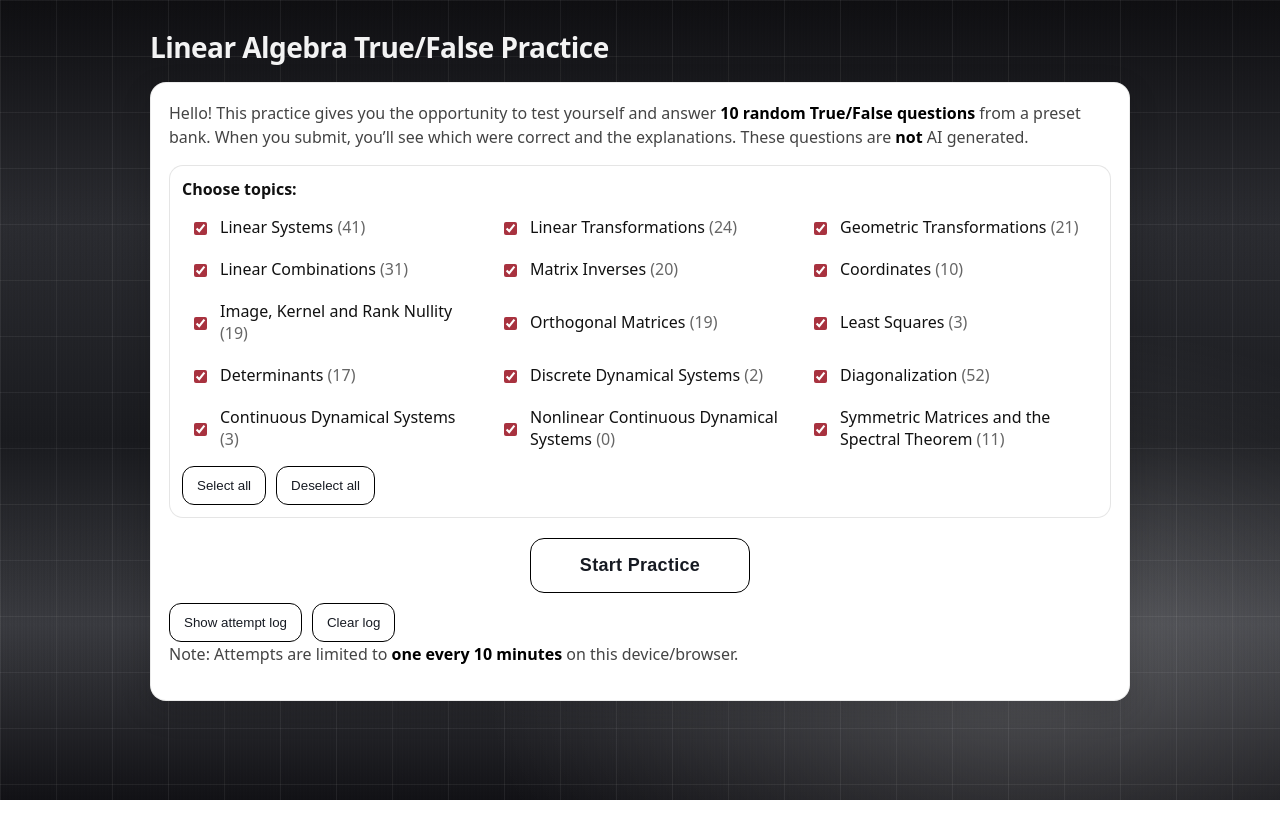
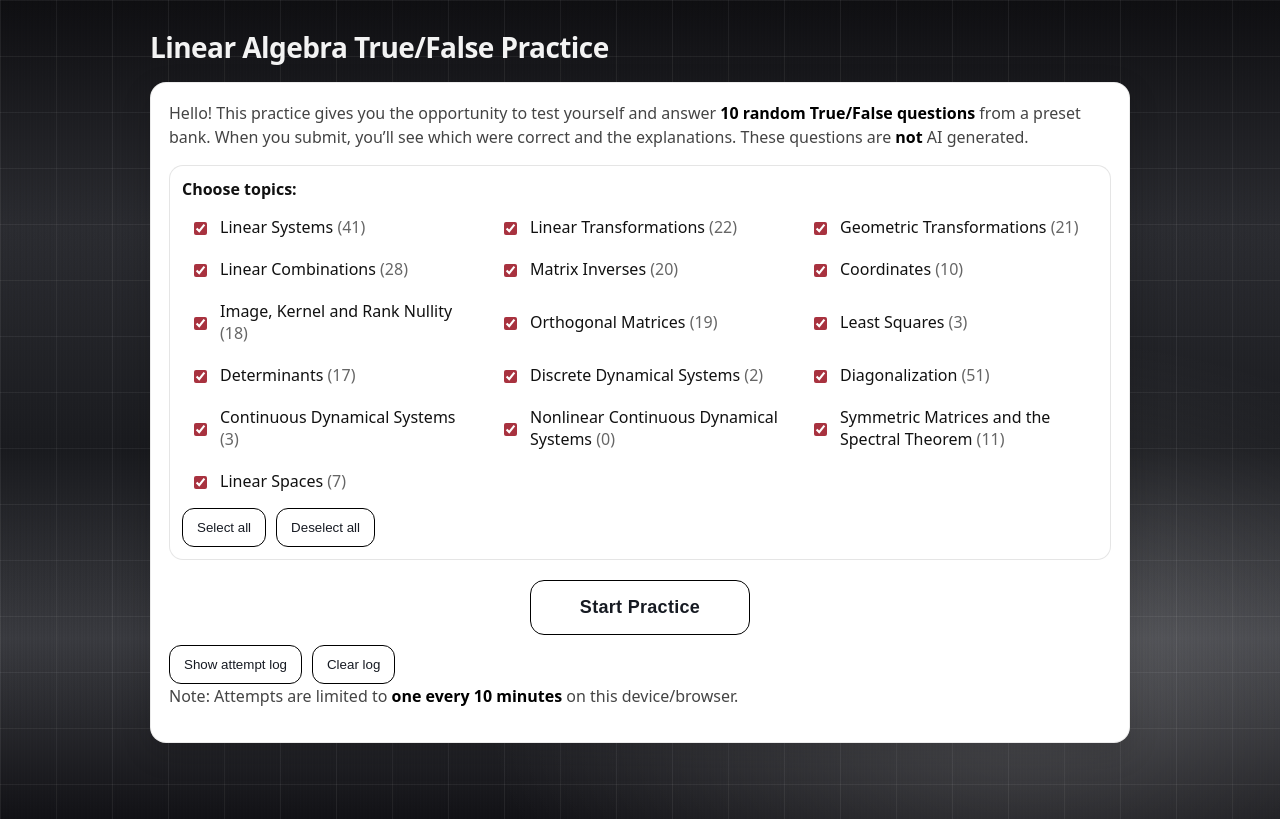
Before and after one commit to RodericGuigoCorominas/linalg-tf-practice, a plain HTML site: page index.html in a window 1280 px wide. Drawn offline with nearby package versions, Linux system fonts and the light colour scheme.

Commit message:
Minor Typos. Added Tag "Linear Spaces"

```diff
--- a/index.html
+++ b/index.html
@@ -432,7 +432,8 @@ button.secondary:hover{
         "Diagonalization",
         "Continuous Dynamical Systems",
         "Nonlinear Continuous Dynamical Systems",
-        "Symmetric Matrices and the Spectral Theorem"
+        "Symmetric Matrices and the Spectral Theorem",
+        "Linear Spaces"
       ];
 
       const TAGS_KEY = "la_tf_selected_tags_v1";
--- a/questions.js
+++ b/questions.js
@@ -1445,21 +1445,21 @@ window.QUESTION_BANK = [
   statement: "The set of $2 \\times 2$ matrices that have $\\begin{bmatrix}1\\\\3\\end{bmatrix}$ as an eigenvector is a linear space.",
   answer: true,
   explanation: "If $A\\vec v=\\lambda\\vec v$ and $B\\vec v=\\mu\\vec v$, then $(A+B)\\vec v=(\\lambda+\\mu)\\vec v$, and for any scalar $k$, $(kA)\\vec v=(k\\lambda)\\vec v$. So the set is closed under addition and scalar multiplication.",
-  tags: ["Diagonalization"]
+  tags: ["Linear Spaces"]
 },
 
 {
   statement: "The polynomials $f_1(x)=x^2+3$, $f_2(x)=2x^2-7$, and $f_3(x)=-3x^2+5$ in $P_2$ are linearly independent.",
   answer: false,
   explanation: "All three lie in $\\operatorname{span}(x^2,1)$, which is 2-dimensional, so they cannot be linearly independent.",
-  tags: ["Linear Combinations"]
+  tags: ["Linear Spaces"]
 },
 
 {
   statement: "If $T:P_2\\to\\mathbb{R}^3$ is linear with $T(1)=\\begin{bmatrix}1\\\\0\\\\0\\end{bmatrix}$ and $T(x)=\\begin{bmatrix}0\\\\1\\\\0\\end{bmatrix}$, then $T(x^2)$ must equal $\\begin{bmatrix}0\\\\0\\\\1\\end{bmatrix}$.",
   answer: false,
   explanation: "Knowing $T$ on $1$ and $x$ does not determine $T(x^2)$. For example, define $T(ax^2+bx+c)=\\begin{bmatrix}c\\\\b\\\\0\\end{bmatrix}$; then $T(1)$ and $T(x)$ match, but $T(x^2)=\\vec 0$.",
-  tags: ["Linear Transformations"]
+  tags: ["Linear Spaces"]
 },
 
 {
@@ -1473,7 +1473,7 @@ window.QUESTION_BANK = [
   statement: "If $T:C^{\\infty}\\to\\mathbb{R}$ is the linear transformation defined by $T(f)=f(0)$, then $\\ker(T)$ is finite-dimensional.",
   answer: false,
   explanation: "$\\ker(T)$ is the set of smooth functions with $f(0)=0$, which is infinite-dimensional.",
-  tags: ["Image, Kernel and Rank Nullity"]
+  tags: ["Linear Spaces"]
 },
 
 {
@@ -1531,7 +1531,7 @@ window.QUESTION_BANK = [
   statement: "$T:C^\\infty \\to C^\\infty$ defined by $T(f)=f''+4$ is a linear transformation.",
   answer: false,
   explanation: "Linearity requires $T(0)=0$, but $T(0)=4$, which is not the zero function.",
-  tags: ["Linear Transformations"]
+  tags: ["Linear Spaces"]
 },
 
 {
@@ -1545,7 +1545,7 @@ window.QUESTION_BANK = [
   statement: "If $f_1,f_2,f_3 \\in P_5$ and $c_1f_1+c_2f_2+c_3f_3 = 2f_1-7f_2+5f_3$, then $c_2$ must equal $-7$.",
   answer: false,
   explanation: "If $f_1=f_2=f_3$, then many different triples $(c_1,c_2,c_3)$ satisfy the equation, so $c_2$ need not equal $-7$.",
-  tags: ["Linear Combinations"]
+  tags: ["Linear Spaces"]
 },
 
 {
@@ -1566,7 +1566,7 @@ window.QUESTION_BANK = [
   statement: "If $2f_1+5f_2-3f_3 = 7f_1+2f_2-4f_3$, then $f_1,f_2,f_3$ are linearly dependent.",
   answer: true,
   explanation: "Rearranging gives $-5f_1+3f_2+f_3=0$, a nontrivial linear relation.",
-  tags: ["Linear Combinations"]
+  tags: ["Linear Spaces"]
 },
 
 {
@@ -1992,7 +1992,7 @@ window.QUESTION_BANK = [
 {
   statement: "For any matrix $A$, if $A\\vec x = A\\vec y$, then $\\vec x = \\vec y$.",
   answer: false,
-  explanation: "This is only true if $A$ is invertible. A counterexample is a $2\\times2$ matrix of zeros, $\\vec{x}=\\vec{e}_1$ and $\\vec{y}=\\vec{e}_2$. Then $A\\vec{x}=A\\vec{y}$ bu $\\vec{x}\\neq\\vec{y}.",
+  explanation: "This is only true if $A$ is invertible. A counterexample is a $2\\times2$ matrix of zeros, $\\vec{x}=\\vec{e}_1$ and $\\vec{y}=\\vec{e}_2$. Then $A\\vec{x}=A\\vec{y}$ but $\\vec{x}\\neq\\vec{y}$.",
   tags: ["Matrix Inverses"]
 },
 
```
